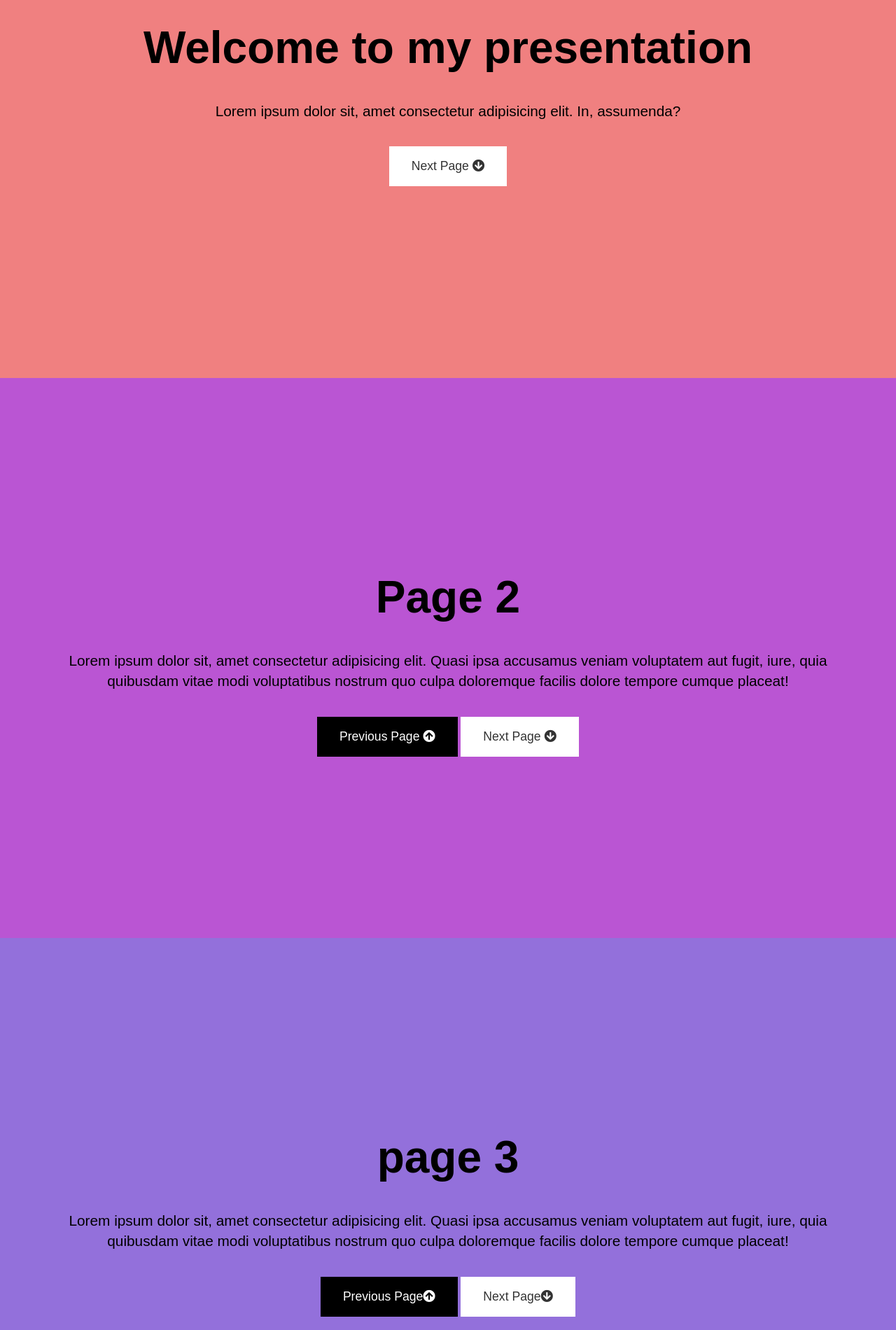
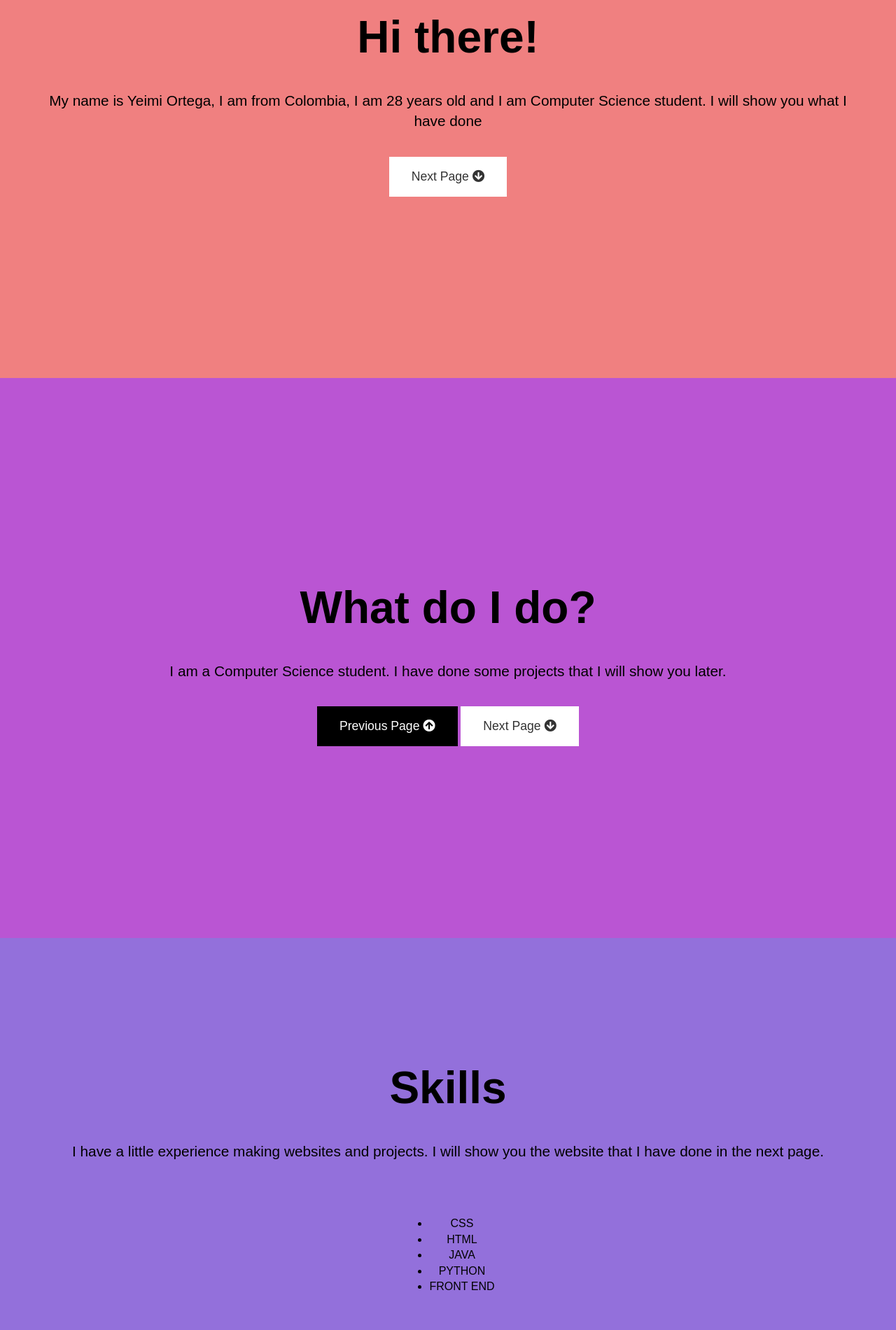
Before and after one commit to yeimioc/resume, a plain HTML site: page index.html in a window 1280 px wide. Shown: the part 260-2160 px from the top of the page at 70% size. Drawn offline with Linux system fonts and the light colour scheme.

Commit message:
Added styles to the website

```diff
--- a/index.html
+++ b/index.html
@@ -12,9 +12,10 @@
 <body>
     <!-- Page 1 Intro -->
     <section id="page-1" class="page">
-        <h1>Welcome to my presentation</h1>
-        <p>Lorem ipsum dolor sit,
-            amet consectetur adipisicing elit. In, assumenda?</p>
+        <h1>Hi there!</h1>
+        <p>My name is Yeimi Ortega,
+            I am from Colombia, I am 28 years old and I am Computer Science student. I will show you what I have done
+        </p>
         <div>
             <a href="#page-2" class="btn">
                 Next Page <i class="fas fa-arrow-circle-down"></i>
@@ -24,14 +25,8 @@
 
     <!-- Page 2 -->
     <section id="page-2" class="page">
-        <h1>Page 2</h1>
-        <p>Lorem ipsum dolor sit,
-            amet consectetur adipisicing elit.
-            Quasi ipsa accusamus veniam voluptatem aut fugit,
-            iure, quia quibusdam vitae modi voluptatibus nostrum
-            quo culpa doloremque facilis dolore tempore cumque
-            placeat!
-        </p>
+        <h1>What do I do?</h1>
+        <p>I am a Computer Science student. I have done some projects that I will show you later.</p>
         <div>
             <a href="#page-1" class="btn btn-dark"> Previous Page
                 <i class="fas fa-arrow-circle-up"></i>
@@ -44,13 +39,15 @@
 
     <!-- Page 3 -->
     <section id="page-3" class="page">
-        <h1>page 3</h1>
-        <p>Lorem ipsum dolor sit,
-            amet consectetur adipisicing elit.
-            Quasi ipsa accusamus veniam voluptatem aut fugit,
-            iure, quia quibusdam vitae modi voluptatibus nostrum
-            quo culpa doloremque facilis dolore tempore cumque
-            placeat!
+        <h1>Skills</h1>
+        <P>I have a little experience making websites and projects. I will show you the website that I have done in the next page.</P>
+        <p><ul>
+            <li>CSS</li>
+            <li>HTML</li>
+            <li>JAVA</li>
+            <li>PYTHON</li>
+            <li>FRONT END</li>
+        </ul>
         </p>
         <div>
             <a href="#page-2" class="btn btn-dark">
--- a/style.css
+++ b/style.css
@@ -3,6 +3,7 @@
     --page-2-color: mediumorchid;
     --page-3-color: mediumpurple;
     --page-4-color: cornflowerblue;
+    --animate-speed: 1s;
 }
 
 body {
@@ -62,3 +63,25 @@ body {
     background: white;
     color:black;
 }
+
+#page-1 h1 {
+    transform: translateY(-1200px);
+    animation: heading var(--animate-speed) forwards ease-in;
+}
+
+#page-1 p {
+    transform: translateX(-1200px);
+    animation: heading var(--animate-speed) forwards ease-in 2s;
+}
+
+@keyframes heading {
+    to {
+        transform: translateY(0);
+    }
+}
+
+@keyframes heading {
+    to {
+        transform: translateX(0);
+    }
+}
```
